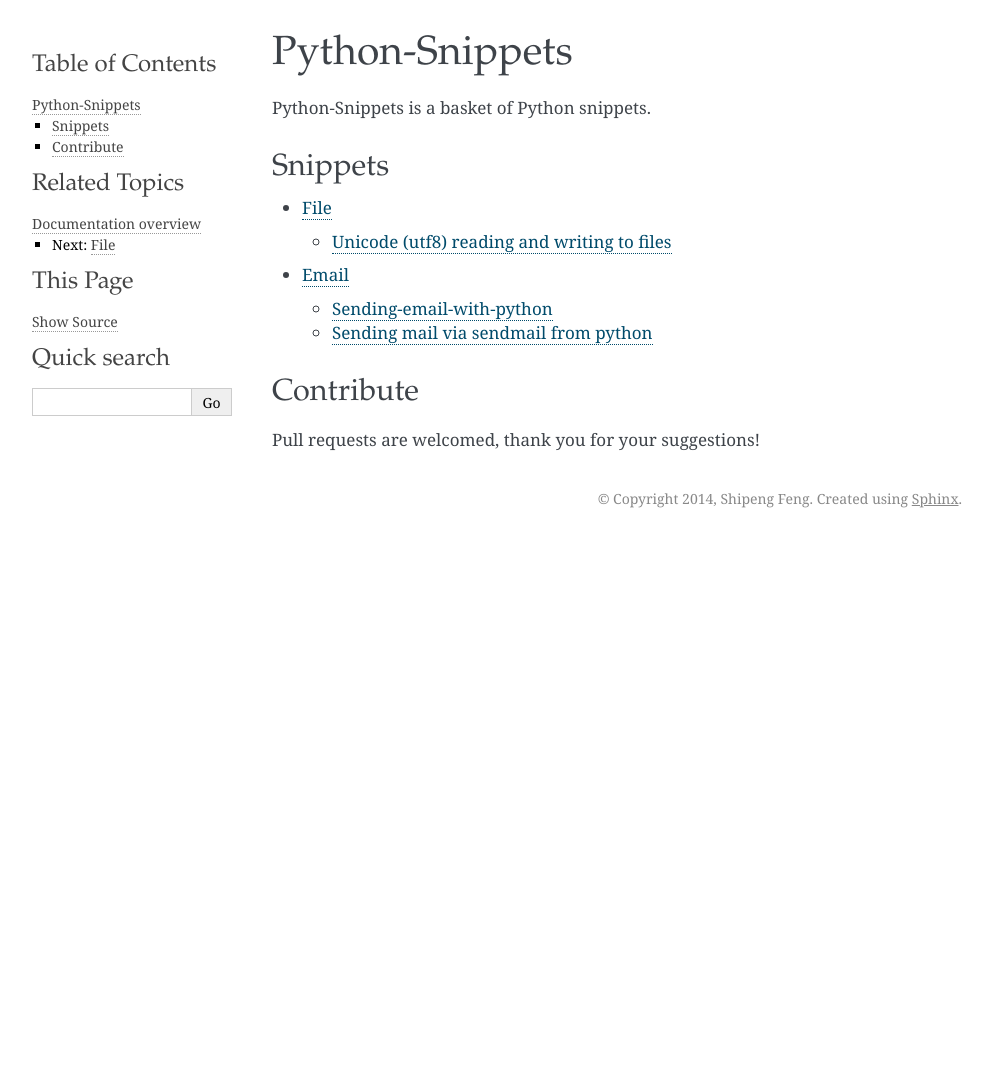
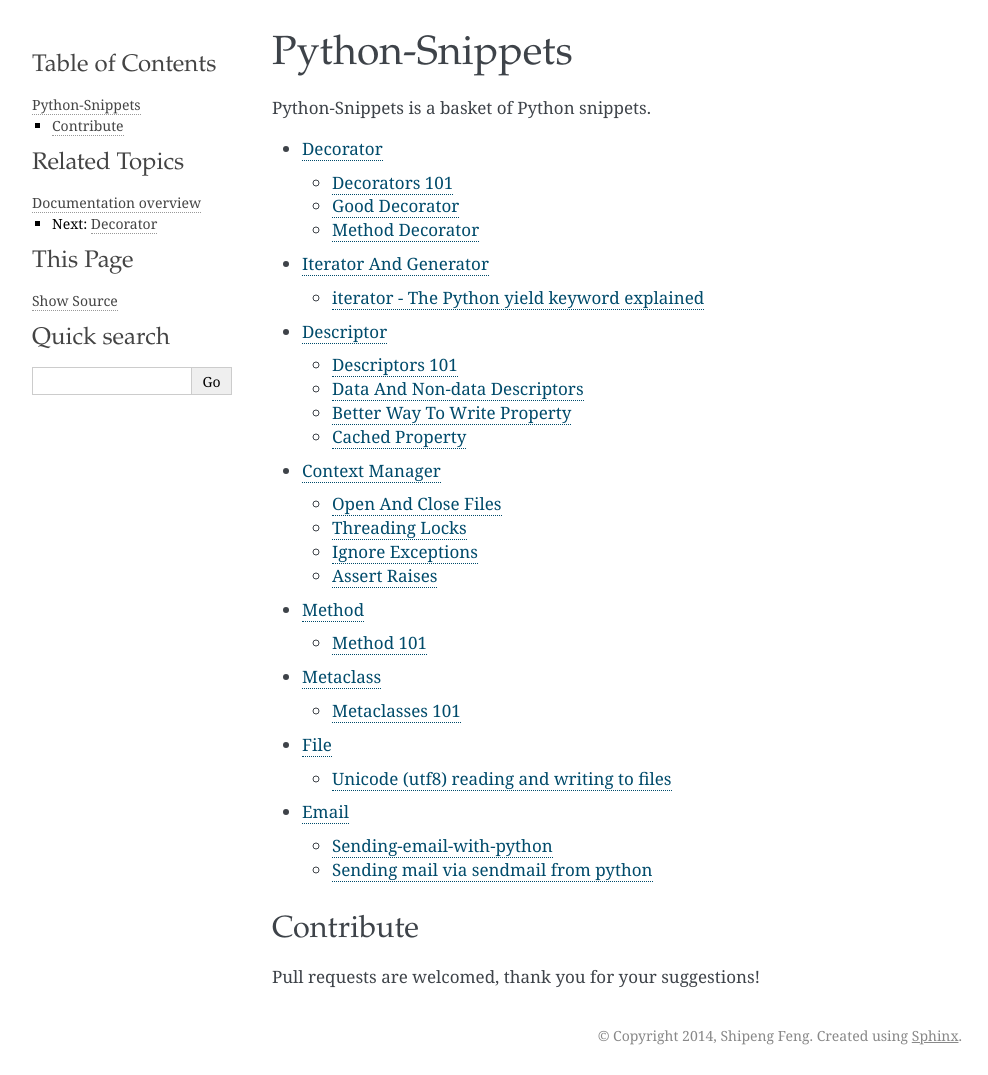
Before and after one commit to fengsp/python-snippets, a Sphinx documentation site: the page built from docs/index.rst, in a window 1280 px wide. Shown: the whole page, without its empty margins (148-1136 px from the left). Built offline with Sphinx 7.4.7, drawn with Linux system fonts in a browser that asks for light colours; before the commit the page ends 900 px from its top, so only the background shows below that; some of the changed lines change nothing that is shown.

Commit message:
Added basics

```diff
--- /dev/null
+++ b/docs/decorator.rst
@@ -0,0 +1,89 @@
+Decorator
+=========
+
+Snippets about decorators.
+
+
+Decorators 101
+--------------
+
+Let's begin with syntactic sugar::
+
+    @EXPR
+    def add(a, b):
+        return a + b
+
+    # The same thing as
+
+    def add(a, b):
+        return a + b
+    add = EXPR(add)
+
+    @EXPR(ARG)
+    def add(a, b):
+        return a + b
+
+    # The same thing as
+
+    def add(a, b):
+        return a + b
+    add = EXPR(ARG)(add)
+
+
+Good Decorator
+--------------
+
+We want to run a function for certain times::
+
+    from functools import wraps
+
+    def spam(repeats):
+        def decorator(func):
+            @wraps(func)
+            def wrapper(*args, **kwargs):
+                for i in range(repeats):
+                    func(*args, **kwargs)
+            return wrapper
+        return decorator
+
+    @spam(11)
+    def talk(word):
+        """talk docstring"""
+        print word
+
+
+Method Decorator
+----------------
+
+We need one decorator that makes function to method decorators::
+
+    from functools import update_wrapper
+
+    class MethodDecoratorDescriptor(object):
+
+        def __init__(self, func, decorator):
+            self.func = func
+            self.decorator = decorator
+
+        def __get__(self, obj, type=None):
+            return self.decorator(self.func.__get__(obj, type))
+
+    def method_decorator(decorator):
+        def decorate(f):
+            return MethodDecoratorDescriptor(f, decorator)
+        return decorate
+
+    # usage
+    def spam(f):
+        def wrapper(value):
+            return f(value) + ":spamed"
+        return update_wrapper(wrapper, f)
+
+    class MyClass(object):
+
+        @method_decorator(spam)
+        def my(self, value):
+            return value
+
+    foo = MyClass()
+    print foo.my('hello')
--- /dev/null
+++ b/docs/descriptor.rst
@@ -0,0 +1,132 @@
+Descriptor
+==========
+
+Snippets about descriptors.
+
+
+Descriptors 101
+---------------
+
+What is descriptor:
+
+- __get__
+- __set__
+- __delete__
+- Common descriptors: function, property
+
+Demo::
+
+    >>> class Demo(object):
+    ...     def hello(self):
+    ...         pass
+    ...
+    >>> Demo.hello
+    <unbound method Demo.hello>
+    >>> Demo.__dict__['hello']
+    <function hello at 0x102b17668>
+    >>> Demo.__dict__['hello'].__get__(None, Demo)
+    <unbound method Demo.hello>
+    >>>
+    >>> Demo().hello
+    <bound method Demo.hello of <__main__.Demo object at 0x102b28550>>
+    >>> Demo.__dict__['hello'].__get__(Demo(), Demo)
+    <bound method Demo.hello of <__main__.Demo object at 0x102b285d0>>
+
+
+Data And Non-data Descriptors
+-----------------------------
+
+If an object defines both ``__get__`` and ``__set__``, it is considered a data
+descriptor.  Descriptors that only define ``__get__`` are called non-data
+descriptors.
+
+Data and non-data descriptors differ in how overrides are calculated with
+respect to entries in an instance’s dictionary.  If an instance’s dictionary
+has an entry with the same name as a data descriptor, the data descriptor
+takes precedence.  If an instance’s dictionary has an entry with the same
+name as a non-data descriptor, the dictionary entry takes precedence.
+
+Demo::
+
+    class Demo(object):
+
+        def __init__(self):
+            self.val = 'demo'
+
+        def __get__(self, obj, objtype):
+            return self.val
+
+
+    class Foo(object):
+
+        o = Demo()
+
+::
+
+    >>> f = Foo()
+    >>> f.o
+    'demo'
+    >>> f.__dict__['o'] = 'demo2'
+    >>> f.o
+    'demo2'
+
+Now we add ``__set__``::
+
+    class Demo(object):
+
+        def __init__(self):
+            self.val = 'demo'
+
+        def __get__(self, obj, objtype):
+            return self.val
+
+        def __set__(self, obj, val):
+            self.val = val
+
+::
+
+    >>> f = Foo()
+    >>> f.o
+    'demo'
+    >>> f.__dict__['o'] = 'demo2'
+    >>> f.o
+    'demo'
+    >>> f.o = 'demo3'
+    >>> f.o
+    'demo3'
+
+
+Better Way To Write Property
+----------------------------
+
+Let's just see the code::
+
+    class Foo(object):
+
+        def _get_thing(self):
+            """Docstring"""
+            return self._thing
+
+        def _set_thing(self, value):
+            self._thing = value
+
+        thing = property(_get_thing, _set_thing)
+        del _get_thing, _set_thing
+
+
+Cached Property
+---------------
+
+Just grab it from django source::
+
+    class cached_property(object):
+        """
+        Decorator that creates converts a method with a single
+        self argument into a property cached on the instance.
+        """
+        def __init__(self, func):
+            self.func = func
+
+        def __get__(self, instance, type):
+            res = instance.__dict__[self.func.__name__] = self.func(instance)
+            return res
--- a/docs/index.rst
+++ b/docs/index.rst
@@ -4,12 +4,15 @@ Python-Snippets
 Python-Snippets is a basket of Python snippets.
 
 
-Snippets
---------
-
 .. toctree::
    :maxdepth: 2
 
+   decorator
+   iterator
+   descriptor
+   with
+   method
+   metaclass
    file
    email
 
--- /dev/null
+++ b/docs/iterator.rst
@@ -0,0 +1,47 @@
+Iterator And Generator
+======================
+
+Snippets about iterators and generators.
+
+
+`iterator - The Python yield keyword explained`_
+------------------------------------------------
+
+Iterables::
+
+    >>> mylist = [x*x for x in range(3)]
+    >>> for i in mylist:
+    ...    print(i)
+    0
+    1
+    4
+
+Generators are iterators, but you can only iterate over them once. It's
+because they do not store all the values in memory, they generate the values
+on the fly::
+
+    >>> mygenerator = (x*x for x in range(3))
+    >>> for i in mygenerator:
+    ...    print(i)
+    0
+    1
+    4
+
+Yield is a keyword that is used like return, except the function will return
+a generator::
+
+    >>> def createGenerator():
+    ...    mylist = range(3)
+    ...    for i in mylist:
+    ...        yield i*i
+    ...
+    >>> mygenerator = createGenerator() # create a generator
+    >>> print(mygenerator) # mygenerator is an object!
+    <generator object createGenerator at 0xb7555c34>
+    >>> for i in mygenerator:
+    ...     print(i)
+    0
+    1
+    4
+
+.. _iterator - The Python yield keyword explained: http://stackoverflow.com/questions/231767/the-python-yield-keyword-explained
--- /dev/null
+++ b/docs/metaclass.rst
@@ -0,0 +1,48 @@
+Metaclass
+=========
+
+Snippets about metaclasses.
+
+
+Metaclasses 101
+---------------
+
+In Python, everything is one object.  Take CPython for example, we have
+PyObject, everything else is inherited from it, and each PyObject has one type
+attribute, PyTypeObject, actually PyTypeObject is one PyObject by itself too,
+so PyTypeObject has one type attribute, PyTypeType, PyTypeType has type
+attribute too, which is PyTypeType itself.  So come back to Python, we have
+object, each object has one type, and the type of ``type`` is ``type``.
+
+Ok, in Python, everything is simple, so you can just treat metaclass as the
+class that creates a class.  This is useful for post-processing classes, and
+is capable of much more magic(Dangerous though)::
+
+    class ManglingType(type):
+        def __new__(cls, name, bases, attrs):
+            for attr, value in attrs.items():
+                if attr.startswith("__"):
+                    continue
+                attrs["foo_" + attr] = value
+                del attrs[attr]
+            return type.__new__(cls, name, bases, attrs)
+
+    class MangledClass:
+        __metaclass__ = ManglingType
+
+        def __init__(self, value):
+            self.value = value
+
+        def test(self):
+            return self.value
+
+    mangled = MangledClass('test')
+
+::
+
+    >>> mangled.test()
+    Traceback (most recent call last):
+      File "<stdin>", line 1, in <module>
+    AttributeError: 'MangledClass' object has no attribute 'test'
+    >>> mangled.foo_test()
+    'test'
--- /dev/null
+++ b/docs/method.rst
@@ -0,0 +1,61 @@
+Method
+======
+
+Snippets about method.
+
+
+Method 101
+----------
+
+Instancemethods take ``self`` argument, classmethods take ``cls`` argument,
+staticmethods take no magic argument(not very useful).
+
+::
+
+    class FancyDict(dict):
+        @classmethod
+        def fromkeys(cls, keys, value=None):
+            data = [(key, value) for key in keys]
+            return cls(data)
+
+::
+
+    >>> FancyDict(key1='value1', key2='value2', key3='value3')
+    {'key3': 'value3', 'key2': 'value2', 'key1': 'value1'}
+    >>> FancyDict.fromkeys(['key1', 'key2'], 'value')
+    {'key2': 'value', 'key1': 'value'}
+
+We are gonna talk a little more about classes, ``__slots__``, you can use it
+to omit dict of python instances and reduce memory use in the end::
+
+    class Tiny(object):
+        __slots__ = ['value']
+        def __init__(self, value):
+            self.value = value
+    t = Tiny(1)
+
+::
+
+    >>> t.value
+    1
+    >>> t.value2 = 2
+    Traceback (most recent call last):
+      File "<stdin>", line 1, in <module>
+    AttributeError: 'Tiny' object has no attribute 'value2'
+
+Then talk a little about ``__new__``, this is the actual constructor method
+of one instance, and it is one static method::
+
+    class WrappingInt(int):
+        __slots__ = []
+        def __new__(cls, value):
+            value = value % 255
+            self = int.__new__(cls, value)
+            return self
+
+    wrapping_int = WrappingInt(256)
+
+::
+
+    >>> wrapping_int
+    1
--- /dev/null
+++ b/docs/with.rst
@@ -0,0 +1,79 @@
+Context Manager
+===============
+
+Snippets about with blocks.
+
+
+Open And Close Files
+--------------------
+
+::
+
+    with open('data.txt') as f:
+        data = f.read()
+
+
+Threading Locks
+---------------
+
+::
+
+    lock = threading.Lock()
+
+    with lock:
+        print 'do something'
+
+
+Ignore Exceptions
+-----------------
+
+::
+
+    from contextlib import contextmanager
+
+    @contextmanager
+    def ignored(*exceptions):
+        try:
+            yield
+        except exceptions:
+            pass
+
+    with ignored(ValueError):
+        int('string')
+
+
+Assert Raises
+-------------
+
+This one is taken from Flask source::
+
+    from unittest import TestCase
+
+    class MyTestCase(TestCase):
+        def assert_raises(self, exc_type):
+            return _ExceptionCatcher(self, exc_type)
+
+    class _ExceptionCatcher(object):
+
+        def __init__(self, test_case, exc_type):
+            self.test_case = test_case
+            self.exc_type = exc_type
+
+        def __enter__(self):
+            return self
+
+        def __exit__(self, exc_type, exc_value, tb):
+            exception_name = self.exc_type.__name__
+            if exc_type is None:
+                self.test_case.fail('Expected exception of type %r' %
+                                    exception_name)
+            elif not issubclass(exc_type, self.exc_type):
+                reraise(exc_type, exc_value, tb)
+            return True
+
+    class DictTestCase(MyTestCase):
+
+        def test_empty_dict_access(self):
+            d = {}
+            with self.assert_raises(KeyError):
+                d[42]
```
